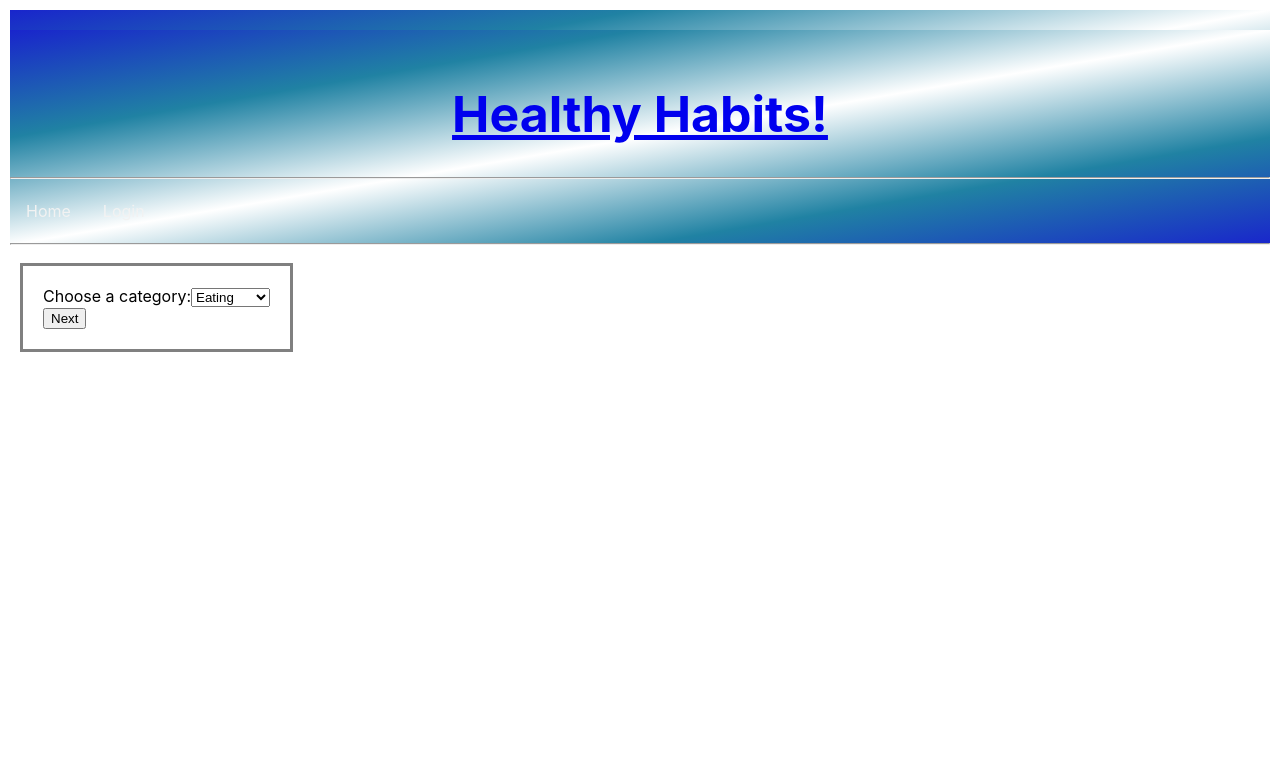
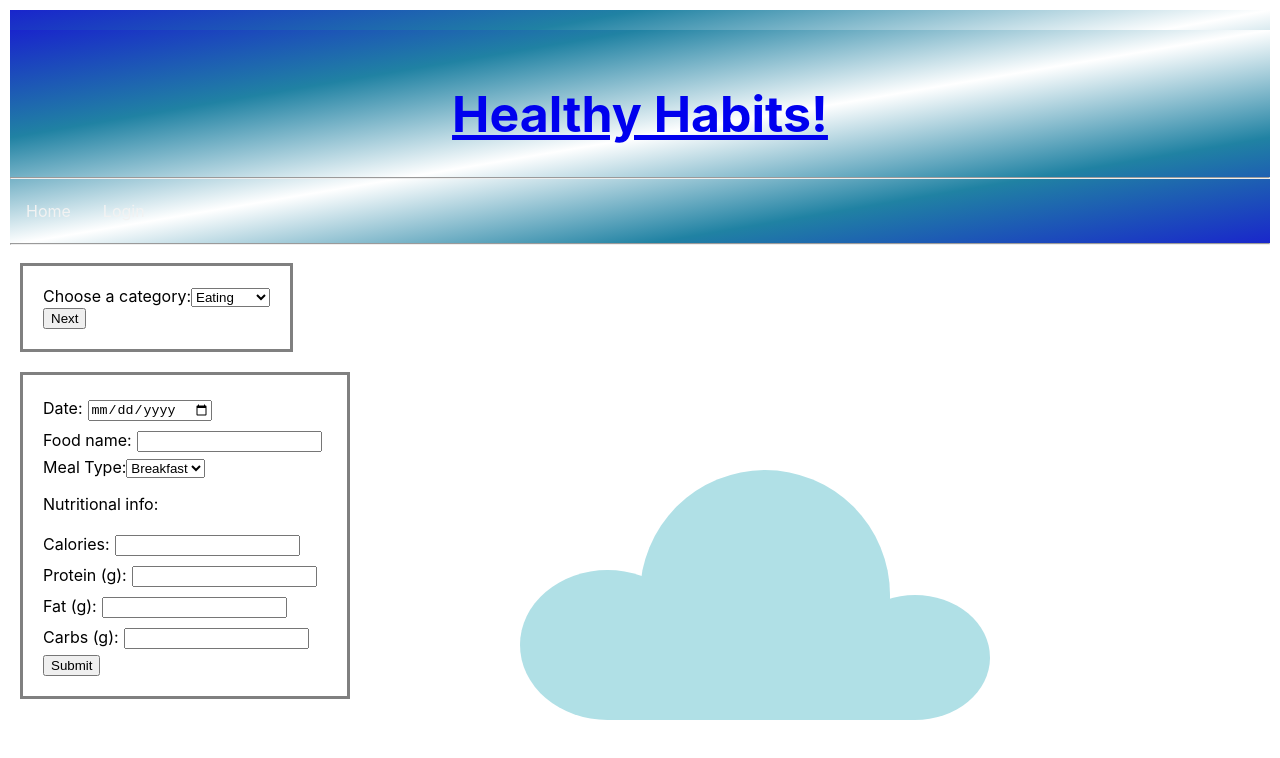
Before and after one commit to dorrianweber/healthyHabits, a React (Create React App) app in the folder healthyhabits/: page /form in a window 1280 px wide. Shown: the top 758 px of the page. Built offline with nearby package versions, Linux system fonts and the light colour scheme.

Commit message:
Created EatingForm component

```diff
--- /dev/null
+++ b/healthyhabits/src/components/EatingForm.js
@@ -0,0 +1,69 @@
+import React from "react";
+import { useAuthState } from "../utils/state";
+
+function EatingForm() {
+    const state = useAuthState();
+
+    return (
+        <div>
+            <form className="form eating-form">
+
+                <label for="date">Date:</label>
+                <input className="form-input" type="date" id="date" />
+
+                <br />
+
+                <label for="food_name">Food name:</label>
+                <input className="form-input" type="text" id="food_name" />
+
+                <br />
+
+                <label for="meal_type">Meal Type:</label>
+                <select name="meal_type" id="meal_type">
+                    <option value="Breakfast">Breakfast</option>
+                    <option value="Lunch">Lunch</option>
+                    <option value="Dinner">Dinner</option>
+                    <option value="Snack">Snack</option>
+                </select>
+
+                <br />
+
+                <p>Nutritional info:</p>
+
+                <label for="calories">Calories:</label>
+                <input className="form-input" type="number" id="calories" />
+
+                <br />
+
+                <label for="protein">Protein (g):</label>
+                <input className="form-input" type="number" id="protein" />
+
+                <br />
+
+                <label for="fat">Fat (g):</label>
+                <input className="form-input" type="number" id="fat" />
+
+                <br />
+
+                <label for="carbs">Carbs (g):</label>
+                <input className="form-input" type="number" id="carbs" />
+
+                <br />
+
+                <button className="btn btn-primary" id="eatingSubmit" type="submit">Submit</button>
+
+            </form>
+
+            <div className="fancy">
+                <div id="quote">
+
+                </div>
+                <div id="author">
+
+                </div>
+            </div>
+        </div>
+    );
+};
+
+export default EatingForm;
--- a/healthyhabits/src/components/header.js
+++ b/healthyhabits/src/components/header.js
@@ -38,6 +38,6 @@ function Header() {
       </header>
     </div>
   );
-}
+};
 
 export default Header;
--- a/healthyhabits/src/pages/Form.js
+++ b/healthyhabits/src/pages/Form.js
@@ -1,7 +1,9 @@
-import React from "react"
+import React from "react";
+import EatingForm from "../components/EatingForm";
 
-function Form () {
+function Form() {
     return (
+        <div>
             <form class="form habit-form">
                 <label for="categories">Choose a category:</label>
                 <select name="categories" id="categories">
@@ -10,12 +12,15 @@ function Form () {
                     <option value="spending">Spending</option>
                 </select>
 
-        <br/>
+                <br />
 
                 <button class="btn btn-primary" id="category-next" type="submit">Next</button>
 
             </form>
+
+            <EatingForm />
+        </div>
     );
 };
 
-export default Form
+export default Form;
```
Also changed, not shown: healthyhabits/src/App.js (+7 -7 lines). Lines whose indentation alone changed are shown as unchanged.
